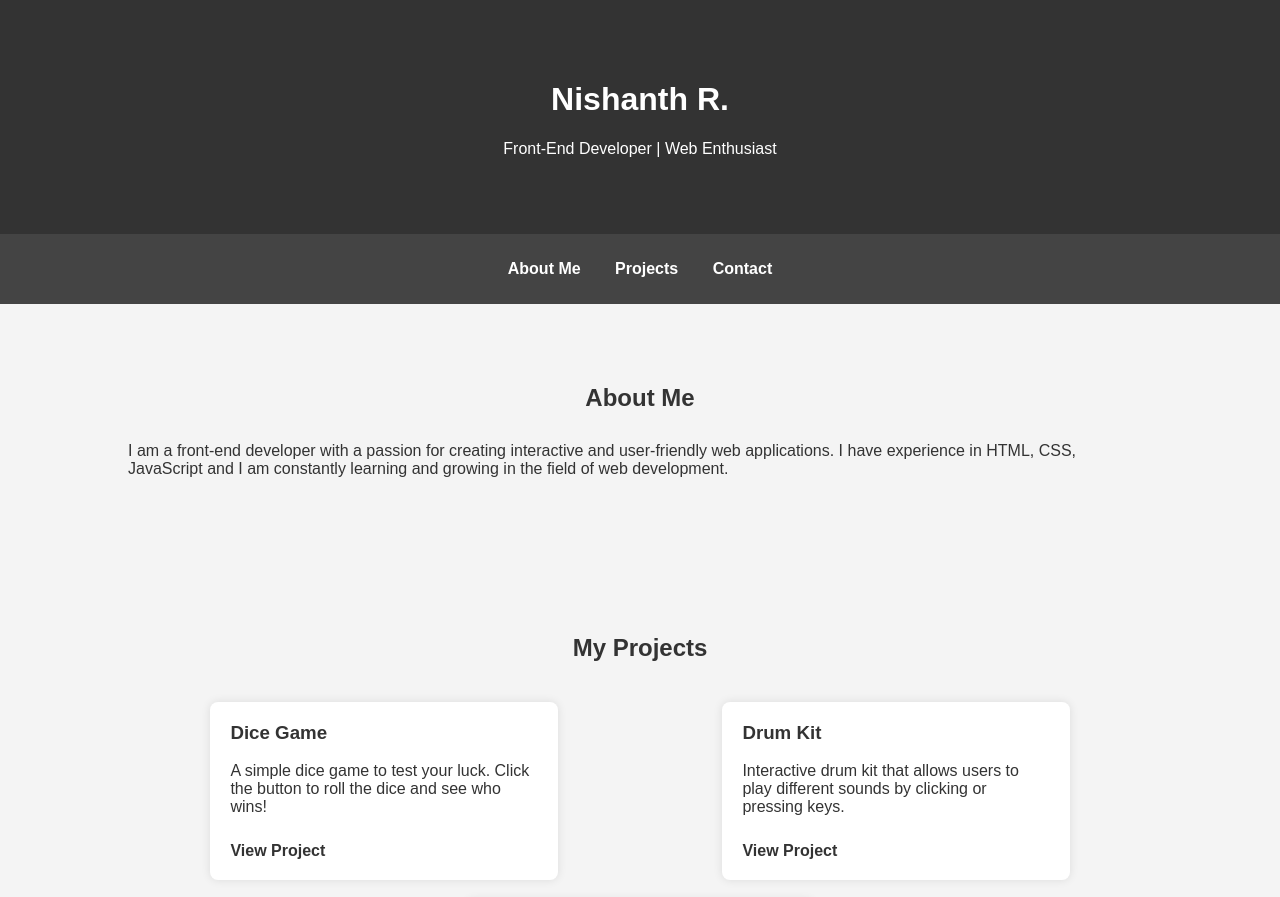
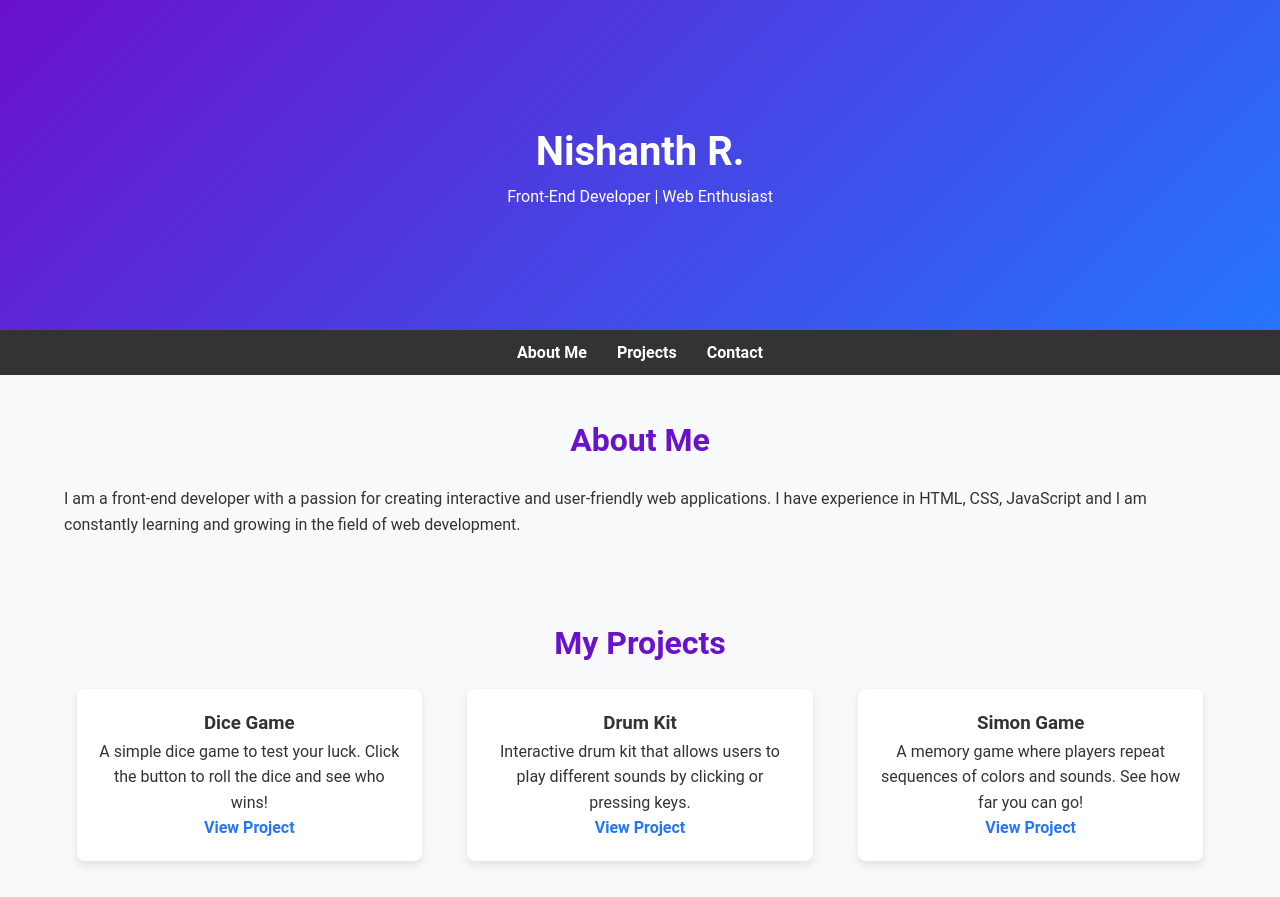
Before and after one commit to NISHANTHR4/my-portfolio.github.io, a plain HTML site: page index.html in a window 1280 px wide. Shown: the top 897 px of the page. Drawn offline with Linux system fonts and the light colour scheme.

Commit message:
Update styles.css

```diff
--- a/styles.css
+++ b/styles.css
@@ -1,38 +1,40 @@
-body {
-  font-family: Arial, sans-serif;
+/* General Reset */
+* {
     margin: 0;
     padding: 0;
-  background-color: #f4f4f4;
+    box-sizing: border-box;
+  }
+
+  body {
+    font-family: 'Roboto', sans-serif;
+    background-color: #f8f9fa;
     color: #333;
+    line-height: 1.6;
   }
 
   header {
-  background-color: #333;
+    background: linear-gradient(135deg, #6a11cb, #2575fc);
     color: #fff;
-  padding: 60px 0;
     text-align: center;
+    padding: 80px 20px;
   }
 
-.container {
-  width: 80%;
-  margin: auto;
-  overflow: hidden;
+  header h1 {
+    font-size: 2.5rem;
   }
 
   nav {
-  background-color: #444;
-  color: #fff;
+    background-color: #333;
     padding: 10px 0;
-  text-align: center;
   }
 
   .nav-links {
     list-style: none;
-  padding: 0;
+    display: flex;
+    justify-content: center;
   }
 
   .nav-links li {
-  display: inline;
     margin: 0 15px;
   }
 
@@ -40,40 +42,50 @@ nav {
     color: #fff;
     text-decoration: none;
     font-weight: bold;
+    transition: color 0.3s ease;
   }
 
-section {
-  padding: 60px 0;
+  .nav-links a:hover {
+    color: #2575fc;
+  }
+
+  .container {
+    width: 90%;
+    max-width: 1200px;
+    margin: 0 auto;
+    padding: 40px 0;
   }
 
   h2 {
     text-align: center;
-  margin-bottom: 30px;
+    margin-bottom: 20px;
+    font-size: 2rem;
+    color: #6a11cb;
   }
 
   .project-list {
     display: flex;
+    flex-wrap: wrap;
+    gap: 20px;
     justify-content: space-around;
-  flex-wrap: wrap;
   }
 
   .project {
-  background-color: #fff;
+    background: #fff;
     padding: 20px;
-  margin: 10px;
     border-radius: 8px;
+    box-shadow: 0 4px 8px rgba(0, 0, 0, 0.1);
+    text-align: center;
     width: 30%;
-  box-shadow: 0 0 10px rgba(0, 0, 0, 0.1);
+    transition: transform 0.3s ease;
   }
 
-.project h3 {
-  margin-top: 0;
+  .project:hover {
+    transform: translateY(-10px);
   }
 
   .project a {
-  display: inline-block;
-  margin-top: 10px;
-  color: #333;
+    color: #2575fc;
     text-decoration: none;
     font-weight: bold;
   }
@@ -83,11 +95,37 @@ footer {
     color: #fff;
     text-align: center;
     padding: 20px 0;
+    font-size: 0.9rem;
   }
 
-a {
-  color: #444;
+  .contact-links {
+    display: flex;
+    justify-content: center;
+    gap: 20px;
   }
-#contact{
-  text-align: center;
+
+  .contact-icon {
+    text-decoration: none;
+    font-size: 1.2rem;
+    color: #6a11cb;
+    transition: transform 0.3s ease;
   }
+
+  .contact-icon:hover {
+    transform: scale(1.1);
+  }
+
+  /* Responsive Design */
+  @media (max-width: 768px) {
+    .project {
+      width: 100%;
+    }
+
+    .nav-links {
+      flex-direction: column;
+    }
+
+    .nav-links li {
+      margin: 10px 0;
+    }
+  }
```
Lines whose indentation alone changed are shown as unchanged.
